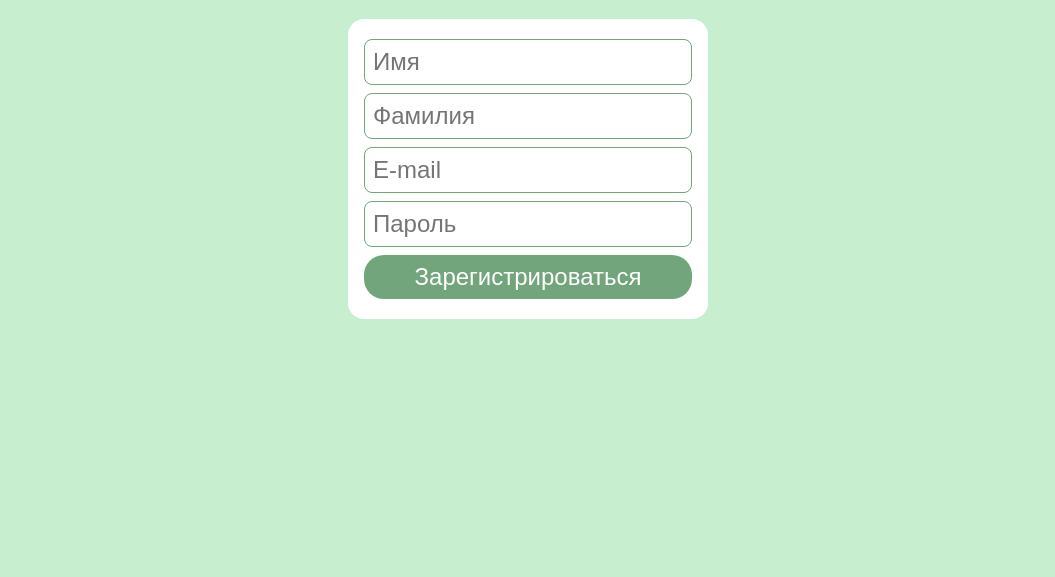
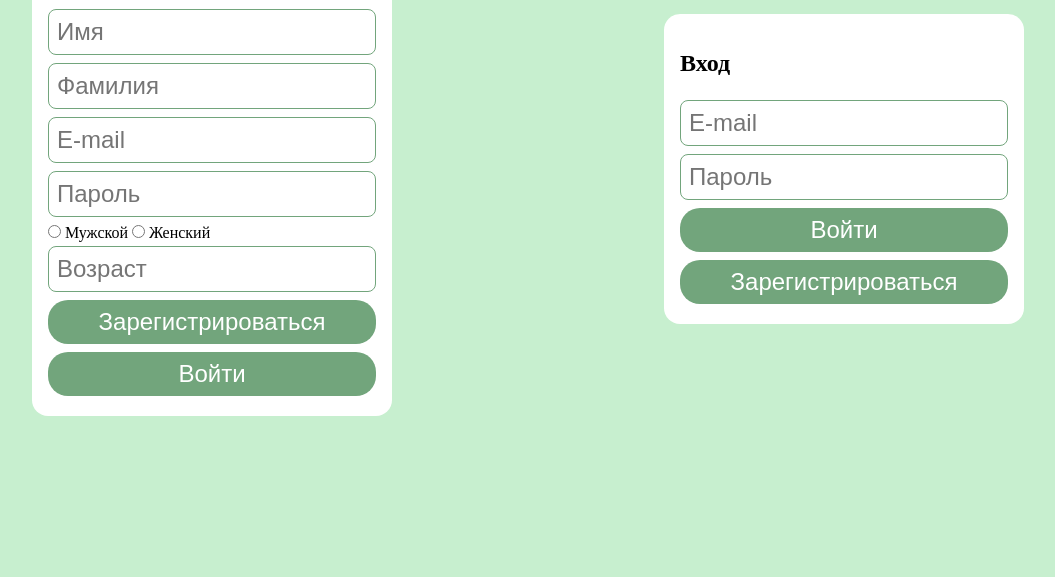
Before and after one commit to LovelyLost/Introduction-to-the-profession, a plain HTML site: page 1_laboratory_work/website/index.html in a window 1280 px wide. Shown: the part 239-816 px from the top of the page, without its empty margins (112-1167 px from the left). Drawn offline with Linux system fonts and the light colour scheme.

Commit message:
Update index.html
Решение СР (index)

```diff
--- a/1_laboratory_work/website/index.html
+++ b/1_laboratory_work/website/index.html
@@ -13,11 +13,26 @@
   <body>
     <div class="form-container">
       <div class="form">
+        <h2>Форма регистрации</h2>
         <input placeholder="Имя" />
         <input placeholder="Фамилия" />
         <input placeholder="E-mail" />
         <input type="password" placeholder="Пароль" />
+        <div class="radio-group">
+          <label><input type="radio" name="gender" value="male" /> Мужской</label>
+          <label><input type="radio" name="gender" value="female" /> Женский</label>
+        </div>
+        <input type="number" placeholder="Возраст" min="1" max="120" />
         <button>Зарегистрироваться</button>
+        <button class="login-toggle">Войти</button>
+      </div>
+
+      <div class="form login-form hidden">
+        <h2>Вход</h2>
+        <input placeholder="E-mail" />
+        <input type="password" placeholder="Пароль" />
+        <button>Войти</button>
+        <button class="register-toggle">Зарегистрироваться</button>
       </div>
     </div>
   </body>
```
